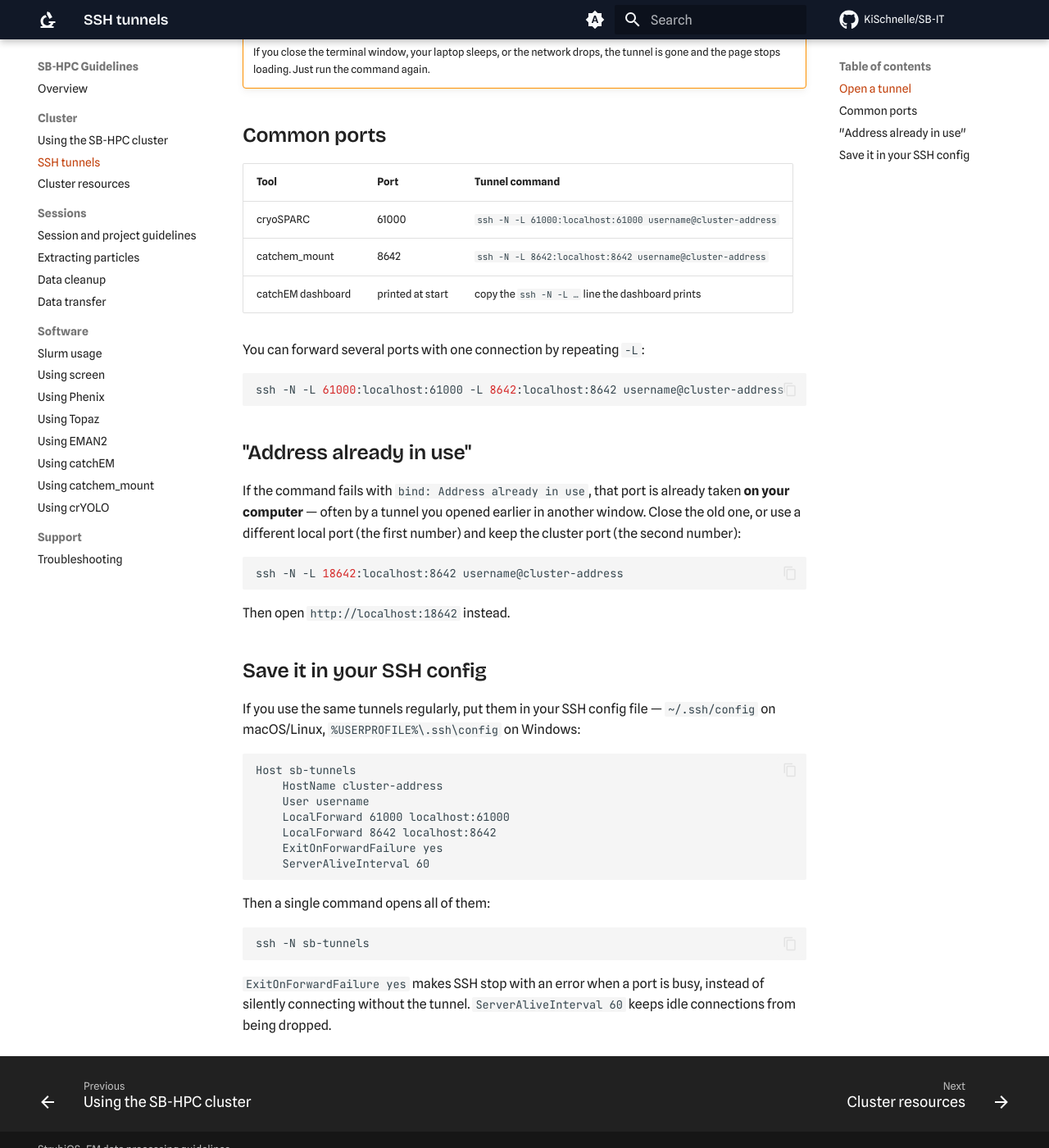
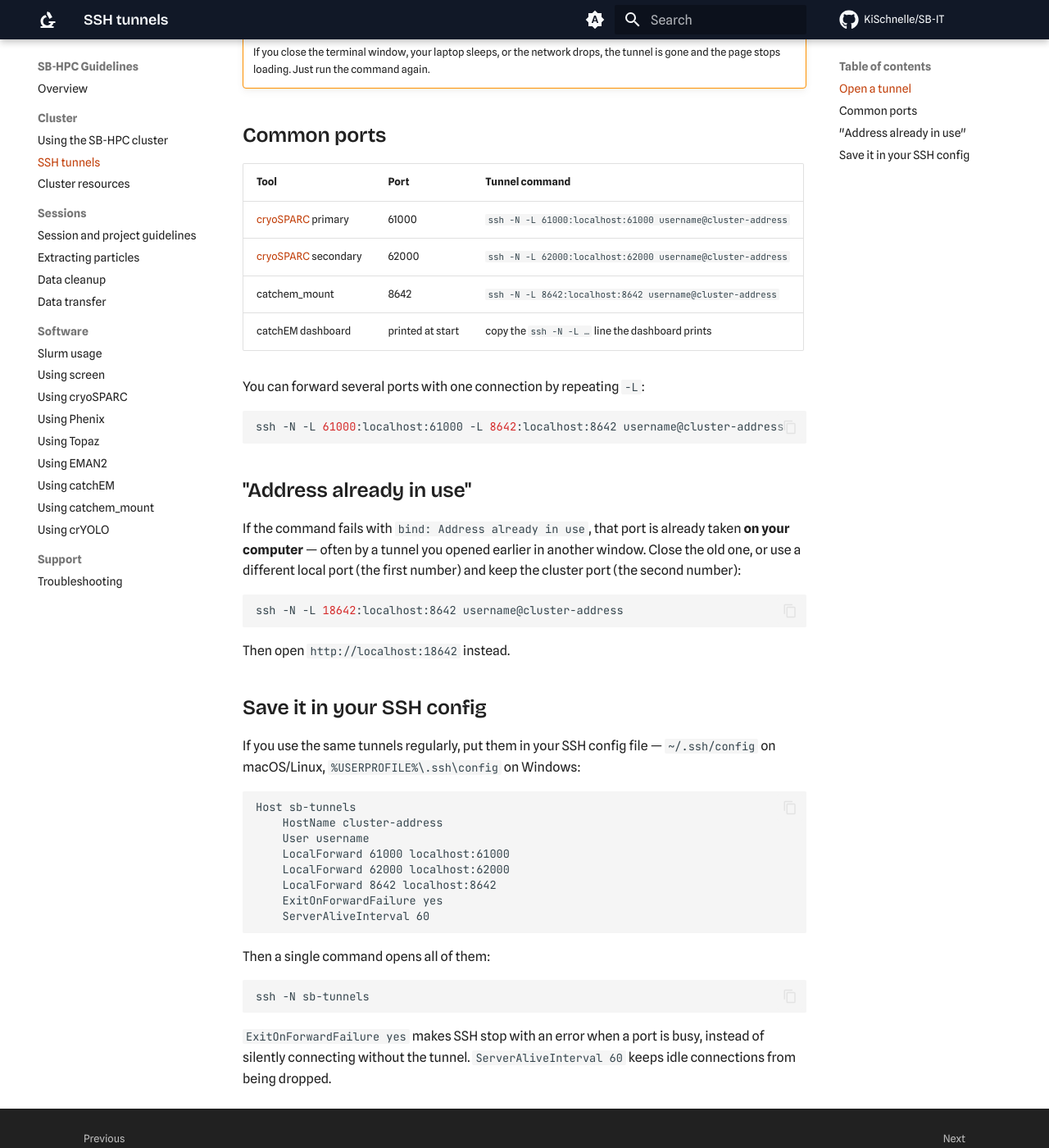
Before and after one commit to KiSchnelle/SB-IT, an MkDocs documentation site: the page built from docs/ssh_tunnels.md, in a window 1280 px wide and 1400 px high, scrolled down 1034 px. Shown: the whole window at 82% size. Built offline with MkDocs 1.6.1 and Material for MkDocs 9.7.7, drawn with Linux system fonts in a browser that asks for light colours; plug-ins that fetch from the network failed and are left out; comment, search, counter and statistics services are not loaded.

Commit message:
Document the secondary cryoSPARC instance
The cluster now has a second cryoSPARC instance on port 62000 for
projects that are no longer actively processed (publication, review).
It has no lane connected, a lane is given on request, and its database
is on slower NFS storage, so users need to know which instance to use.

There was no cryoSPARC page to hold this, so add one and link to it
from the tunnel, cluster usage, troubleshooting and session pages
rather than repeating the explanation there.

```diff
--- a/docs/ssh_tunnels.md
+++ b/docs/ssh_tunnels.md
@@ -73,7 +73,8 @@ What the options mean:
 
 | Tool | Port | Tunnel command |
 |---|---|---|
-| cryoSPARC | 61000 | `ssh -N -L 61000:localhost:61000 username@cluster-address` |
+| [cryoSPARC](software/cryosparc.md) primary | 61000 | `ssh -N -L 61000:localhost:61000 username@cluster-address` |
+| [cryoSPARC](software/cryosparc.md) secondary | 62000 | `ssh -N -L 62000:localhost:62000 username@cluster-address` |
 | catchem_mount | 8642 | `ssh -N -L 8642:localhost:8642 username@cluster-address` |
 | catchEM dashboard | printed at start | copy the `ssh -N -L …` line the dashboard prints |
 
@@ -105,6 +106,7 @@ Host sb-tunnels
     HostName cluster-address
     User username
     LocalForward 61000 localhost:61000
+    LocalForward 62000 localhost:62000
     LocalForward 8642 localhost:8642
     ExitOnForwardFailure yes
     ServerAliveInterval 60
--- a/mkdocs.yml
+++ b/mkdocs.yml
@@ -117,6 +117,7 @@ nav:
   - Software:
       - Slurm usage: software/slurm_usage.md
       - Using screen: software/screen_usage.md
+      - Using cryoSPARC: software/cryosparc.md
       - Using Phenix: software/phenix.md
       - Using Topaz: software/topaz.md
       - Using EMAN2: software/eman2.md
```
Also changed, not shown: docs/cluster_usage.md (+2 -1 lines), docs/index.md (+1 -1 lines), docs/session_guidelines.md (+3 -0 lines), docs/software/cryosparc.md (added, +40 -0 lines), docs/troubleshooting.md (+2 -1 lines).
